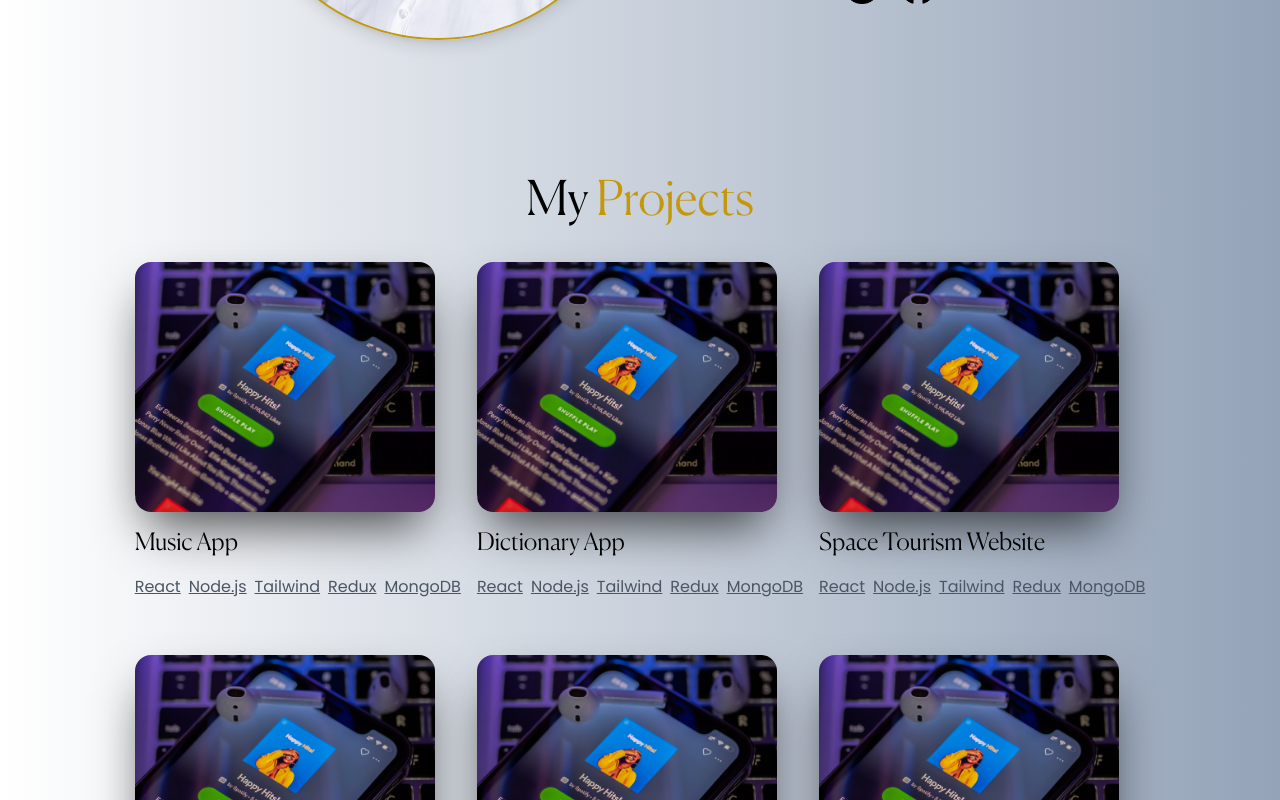
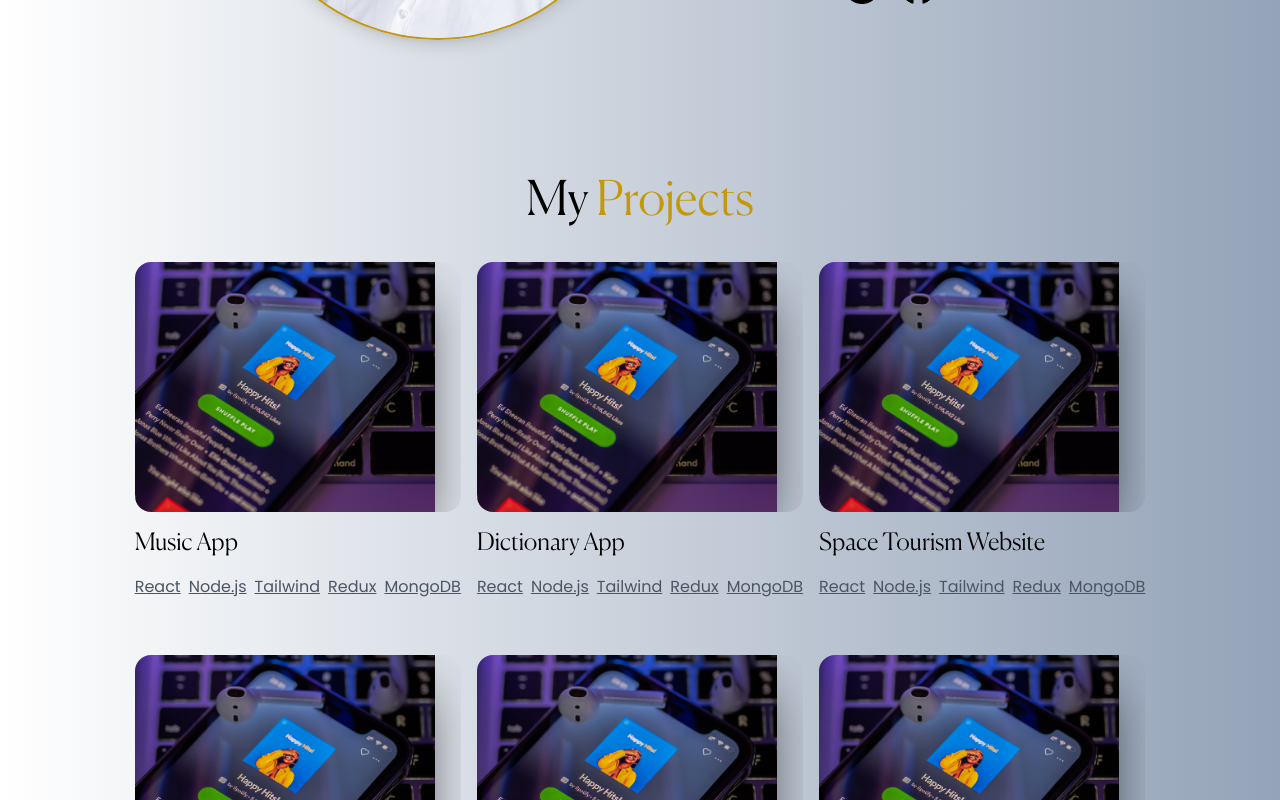
Before and after one commit to Osmel00/Portfolio, a Next.js app: page / in a window 1280 px wide. Shown: the part 560-1360 px from the top of the page. Built offline with nearby package versions, Linux system fonts and the light colour scheme.

Commit message:
animation finish

```diff
--- a/src/app/components/Projects.tsx
+++ b/src/app/components/Projects.tsx
@@ -1,20 +1,22 @@
 import { FC } from "react";
 import { projectsData } from "../../../lib/data";
 import Image, { StaticImageData } from "next/image";
+import { motion } from "framer-motion";
 export const Projects: FC = () => {
   return (
-    <div id="projects" className="projects xl:h-screen xl:flex xl:flex-col xl:justify-end ">
-
-        <h1 className="font-fontCanela text-4xl text-center pb-7 xl:text-5xl">
-          My<span className="text-acentColor"> Projects</span>
-        </h1>
-        <div className="xl:flex xl:flex-wrap xl:justify-center ">
+    <div
+      id="projects"
+      className="projects xl:h-screen xl:flex xl:flex-col xl:justify-end "
+    >
+      <h1 className="font-fontCanela text-4xl text-center pb-7 xl:text-5xl">
+        My<span className="text-acentColor"> Projects</span>
+      </h1>
+      <div className="xl:flex xl:flex-wrap xl:justify-center ">
         {projectsData.map((project, index) => (
           <Project key={index} {...project} />
         ))}
-        </div>
       </div>
-
+    </div>
   );
 };
 
@@ -26,18 +28,24 @@ type ProjectProps = {
 //type ProjectProps = ( typeof  projectsData)[number];
 const Project = ({ title, tags, imageUrl }: ProjectProps) => {
   return (
-    <div  className=" space-y-2  mb-10 p-2 grid  place-content-center xl:space-y-3 ">
-
+    <motion.div
+      initial={{ opacity: 0, y: 100 }}
+      whileInView={{ opacity: 1, y: 0 }}
+      className=" space-y-2  mb-10 p-2 grid  place-content-center xl:space-y-3  "
+    >
+      <figure className="xl:overflow-hidden rounded-2xl">
         <Image
           src={imageUrl}
           alt={title}
           quality={95}
           width={310}
           height={208}
-          className="h-[208px]  object-cover rounded-2xl overflow-hidden shadow-2xl  xl:shadow-black/70 sm:h-[300px] sm:w-[396px] sm:object-left-top xl:h-[250px] xl:w-[300px]"
+          className="h-[208px]  object-cover rounded-2xl overflow-hidden shadow-2xl  xl:shadow-black/70 sm:h-[300px] sm:w-[396px] sm:object-left-top xl:h-[250px] xl:w-[300px] xl:hover:transform xl:hover:scale-125 xl:hover:translate-y-1/4 xl:transition-transform xl:ease-in-out xl:duration-500 xl:transform xl:scale-150 xl:origin-bottom-left xl:rounded-none"
         />
-
-      <h3 className="font-fontCanela text-2xl justify-start leading-relaxed">{title}</h3>
+      </figure>
+      <h3 className="font-fontCanela text-2xl justify-start leading-relaxed">
+        {title}
+      </h3>
 
       <ul className="flex flex-wrap gap-2 ">
         {tags.map((tags, index) => (
@@ -46,6 +54,6 @@ const Project = ({ title, tags, imageUrl }: ProjectProps) => {
           </li>
         ))}
       </ul>
-    </div>
+    </motion.div>
   );
 };
```
